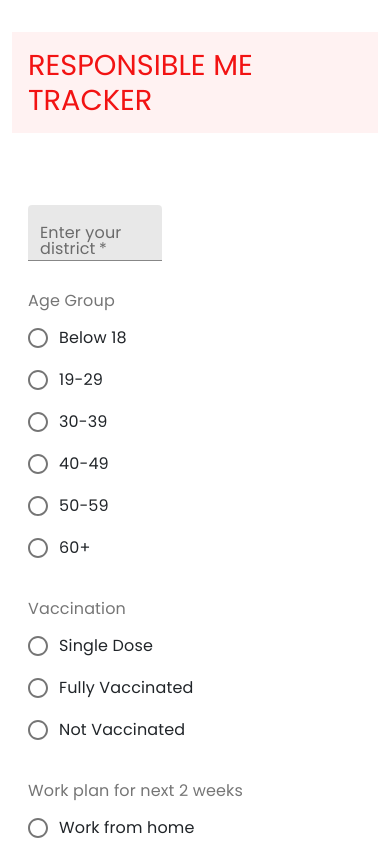
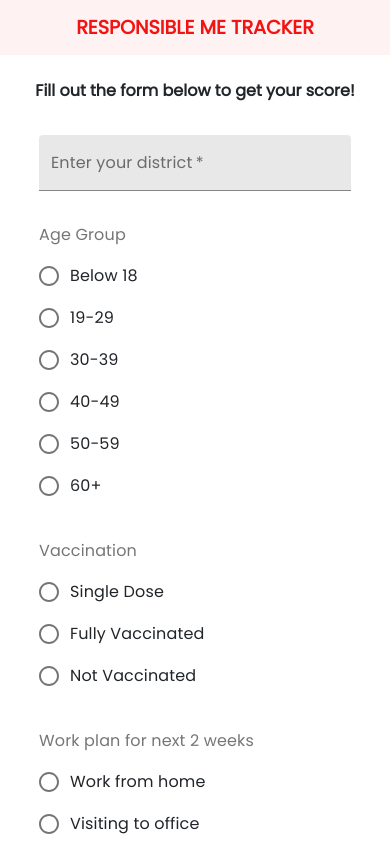
Before and after one commit to NTK7/responsible-me-tracker, a React (Create React App) app: page / in a window 390 px wide. Shown: the top 844 px of the page. Built offline with nearby package versions, Linux system fonts and the light colour scheme.

Commit message:
made the home page responsive

```diff
--- a/src/app/App.js
+++ b/src/app/App.js
@@ -63,11 +63,14 @@ const App = () => {
       });
   };
   return (
-    <Container className="container mt-3">
+    <Container className="container">
       <h2>Responsible Me Tracker</h2>
 
       {!displayResult ? (
         <section>
+          <p>
+            <strong>Fill out the form below to get your score!</strong>
+          </p>
           <form onSubmit={onHandleSubmit}>
             {/* District */}
             <FormControl
@@ -295,7 +298,7 @@ const App = () => {
       ) : processing ? (
         <Processing />
       ) : (
-        <Result percentage={totalWeight} age={age}/>
+        <Result percentage={totalWeight} age={age} />
       )}
     </Container>
   );
@@ -304,35 +307,69 @@ const App = () => {
 export default App;
 
 const Container = styled.div`
-  margin-bottom: 3pc;
+  padding: 2pc;
+  /* border: 1px solid red; */
   > h2 {
     display: flex;
     align-items: center;
     justify-content: center;
+    text-align: center;
     color: #f21313;
     padding: 1pc;
     text-transform: uppercase;
     /* font-weight: bold; */
     font-size: 1.8rem;
-    margin-top: 2pc;
     background-color: #fff2f2;
   }
   > section {
-    padding: 3pc 1pc;
-
+    padding: 3pc 0;
+    display: flex;
+    flex-direction: column;
+    align-items: center;
+    justify-content: center;
+    /* border: 1px red solid; */
     > form {
-      /* border: 1px red solid; */
+      width: 40vw;
+      /* border: 1px blue solid; */
       display: flex;
       flex-direction: column;
-      > button {
-        width: 20%;
+      legend{
+          line-height: 1.5pc;
+        }
+      .form-control {
+        margin: 1pc 0;
       }
-      .text-field {
-        width: 40%;
-      }
-      .form-control {
+      button {
+        font-size: medium;
         margin: 1pc 0;
       }
     }
   }
+  @media screen and (max-width: 1000px) {
+    > section {
+      padding: 2pc 0;
+      > form {
+        width: 50vw;
+      }
+    }
+  }
+  @media screen and (max-width: 500px) {
+    margin: 0 !important;
+    padding: 0 !important;
+    > h2 {
+      font-size: larger;
+      font-weight: bold;
+    }
+    > section {
+      padding: 1pc 0;
+      > p {
+        text-align: center;
+        padding: 0 2pc;
+      }
+      > form {
+        width: 80vw;
+
+      }
+    }
+  }
 `;
```
